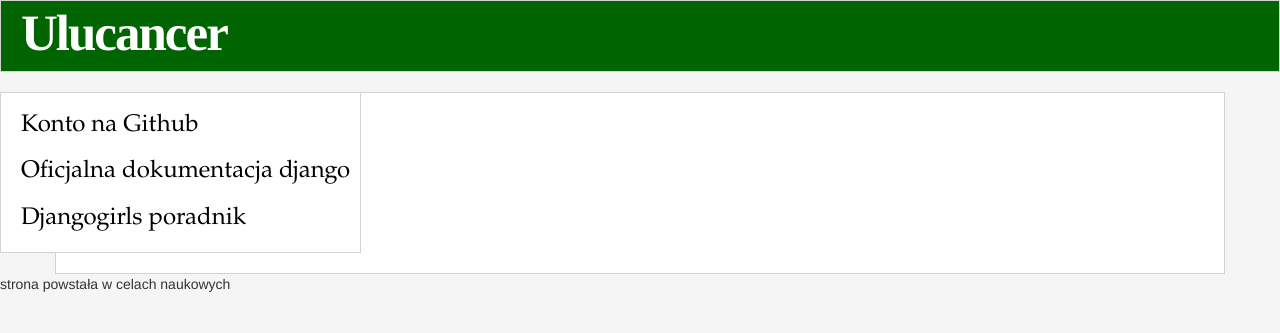
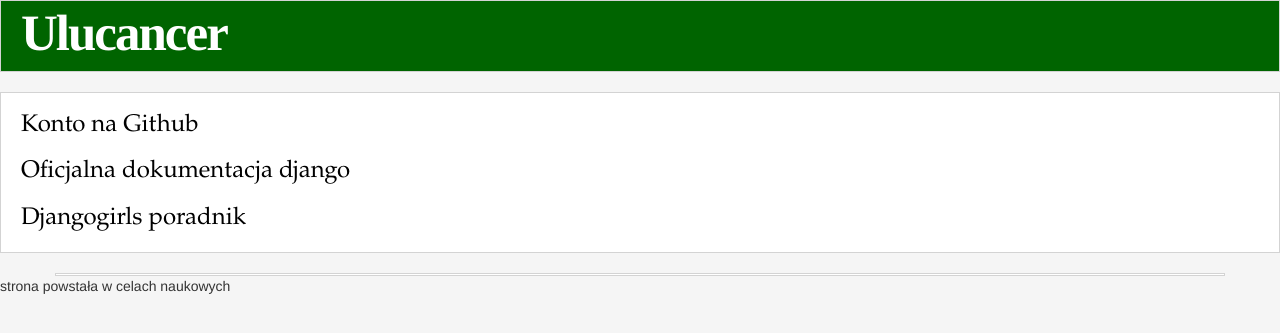
Before and after one commit to Ulumusu/blog-project, a Django app: template blog/templates/post_list.html in a window 1280 px wide. Shown: the top 333 px of the page. Run offline with Django 3.2, Linux system fonts and the light colour scheme; the template is opened without the code that fills it, so the values that code supplies are empty; some libraries are stand-ins or nearby versions.

Commit message:
repair float left

```diff
--- a/static/css/blog.css
+++ b/static/css/blog.css
@@ -25,8 +25,6 @@
 	border: 1px solid LightGrey;
 	background-color: white;
   margin-bottom: 20px;
-	float: left;
-	text
 
 }
 
```
